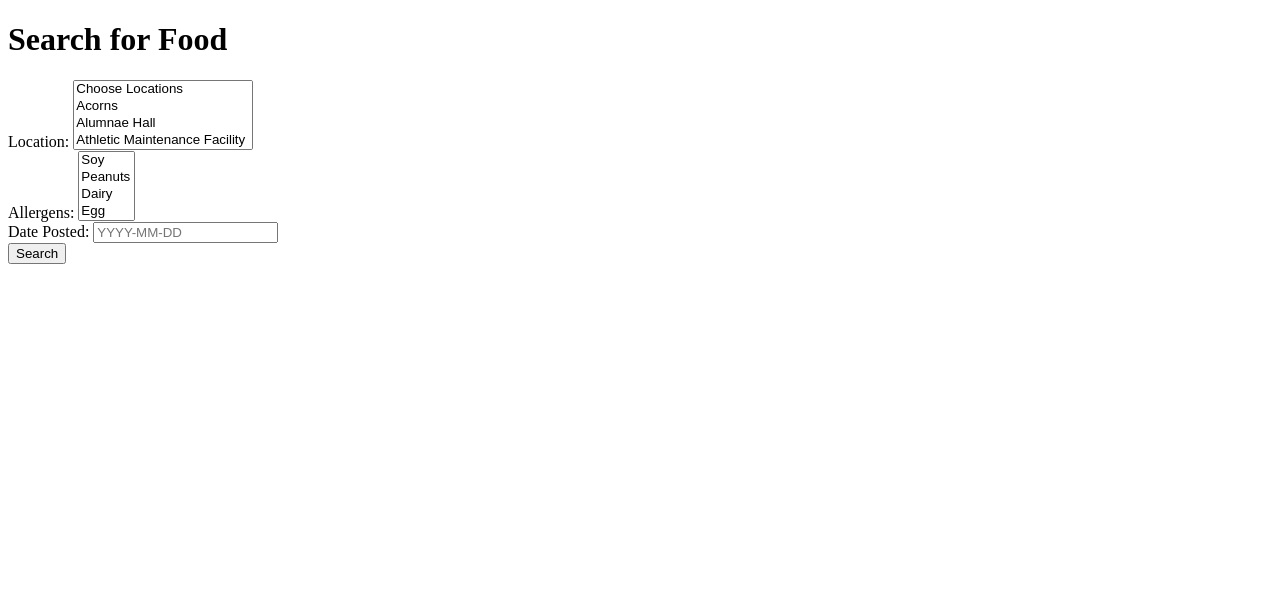
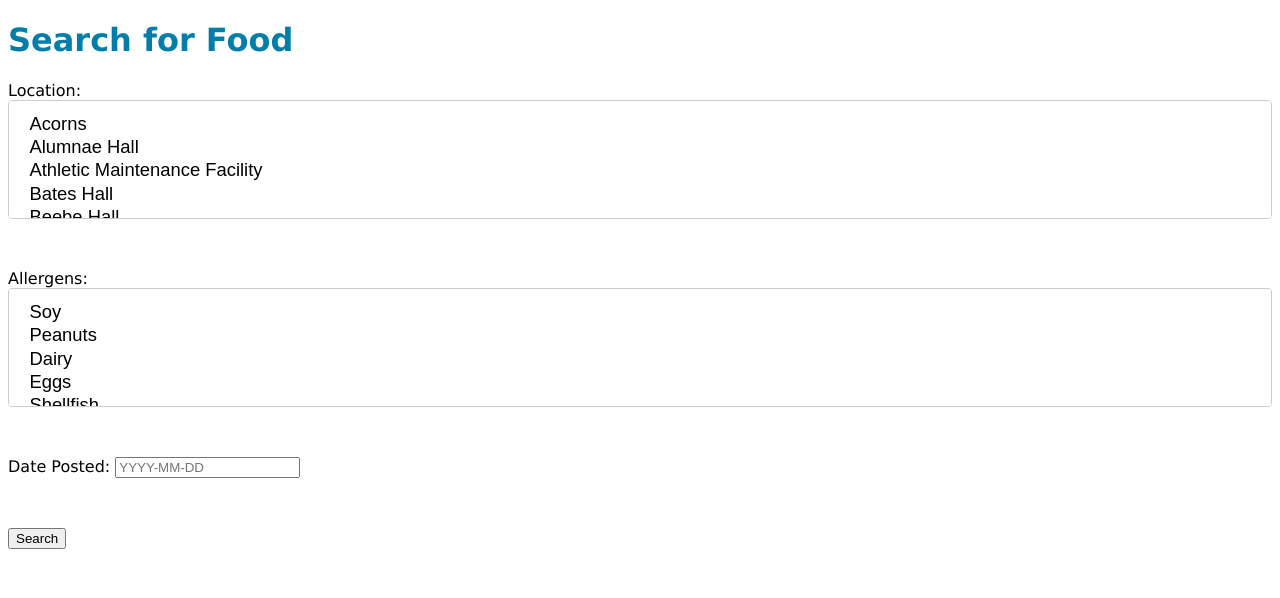
Before and after one commit to kaybr24/free-food-alert, a Flask app: page /search/ in a window 1280 px wide. Shown: the top 598 px of the page. Run offline with Flask 3, Linux system fonts and the light colour scheme.

Commit message:
made search form code better and added in css

```diff
--- a/app.py
+++ b/app.py
@@ -29,6 +29,24 @@
 @app.route('/search/', methods = ['GET', 'POST'])
 def search_posts():
     conn = dbi.connect()
+    locations=['Acorns', 'Alumnae Hall', 'Athletic Maintenance Facility', 'Bates Hall',
+    'Beebe Hall', 'Billings', 'Boathouse', 'Campus Police Headquarters', 'Cazenove Hall',
+    'Cedar Lodge', 'Cervantes', 'Cheever House', 'Child Study Center', 'Claflin Hall',
+    'Collins Cinema', 'Continuing Education Office', 'Davis Hall', 'Davis Museum',
+    'Davis Parking Facility', 'Day Care Center', 'Distribution Center', 'Dower House',
+    'East Lodge', 'Fiske House', 'Founders Hall', 'Freeman Hall', 'French House - Carriage',
+    'French House - Main', 'Golf House', 'Green Hall', 'Grounds', 'Hallowell House', 'Harambee House',
+    'Hemlock', 'Homestead', 'Horton House', 'Instead', 'Jewett Art Center', 'Keohane Sports Center',
+    'Lake House', 'Library', 'Lulu Chow Wang Campus Center', 'Margaret Ferguson Greenhouses',
+    'McAfee Hall', 'Motor Pool', 'Munger Hall', 'Nehoiden House', 'Observatory', 'Orchard Apts',
+    'Pendleton Hall East', 'Pendleton Hall West', 'Physical Plant', 'Pomeroy Hall',
+    "President's House", 'Ridgeway Apts', 'Schneider Center', 'Science Center', 'Service Building',
+    'Severance Hall', 'Shafer Hall', 'Shakespeare', 'Shepard House', 'Simpson Hall', 'Simpson West',
+    'Slater International Center', 'Stone Center', 'Stone Hall', 'Tower Court East', 'Tower Court West',
+     'Trade Shops Building', 'Tau Zeta Epsilon', 'Waban House', 'Weaver House', 'Webber Cottage',
+     'Wellesley College Club', 'West Lodge', 'Whitin House', 'Zeta Alpha House']
+
+    possible_allergens = ['Soy', 'Peanuts', 'Dairy', 'Eggs', 'Shellfish', 'Nuts', 'Sesame']
     if request.method == 'POST':
         location = request.form.getlist('location')
         allergens = request.form.getlist('allergens')
@@ -39,7 +57,7 @@
                                 'date_posted': date_posted}
         data = search.search_for_post(conn, search_information)
         return render_template('search_results.html', data=data)
-    return render_template('search_form.html')
+    return render_template('search_form.html', locations=locations, possible_allergens=possible_allergens)
 
 
 if __name__ == '__main__':
--- a/static/style.css
+++ b/static/style.css
@@ -8,6 +8,25 @@
     --font-family: Verdana;
     font-family: var(--font-family)
 }
+
+.location-menu {
+    min-width: 350px;
+  }
+
+  select {
+    appearance: none;
+    /* safari */
+    -webkit-appearance: none;
+    /* other styles for aesthetics */
+    width: 100%;
+    font-size: 1.15rem;
+    padding: 0.675em 6em 0.675em 1em;
+    background-color: #fff;
+    border: 1px solid #caced1;
+    border-radius: 0.25rem;
+    color: #000;
+    cursor: pointer;
+  }
 
 /* For flashed messages; make them stand out using red and italics */
 
--- a/templates/search_form.html
+++ b/templates/search_form.html
@@ -3,17 +3,27 @@
 <head>
     <meta charset="UTF-8">
     <meta name="viewport" content="width=device-width, initial-scale=1.0">
+    <link rel='stylesheet' href="{{url_for('static', filename = 'style.css')}}">
+
     <title>Search</title>
+
+    <style>
+        label, select, input {
+            margin-bottom: 50px; /* Adjust the value as needed */
+        }
+    </style>
 
 </head>
 <body>
     <h1>Search for Food</h1>
     <form method="post" action="/search/">
-
-
+        <div class="location-menu">
         <label for="location">Location:</label>
         <select name="location" multiple>
-            <option value="none">Choose Locations</option>
+            {% for l in locations %}
+            <option value="{{ l }}">{{ l }}</option>
+            {% endfor %}
+            <!-- <option value="none">Choose Locations</option>
             <option value="Acorns">Acorns</option>
             <option value="Alumnae Hall">Alumnae Hall</option>
             <option value="Athletic Maintenance Facility">Athletic Maintenance Facility</option>
@@ -36,17 +46,27 @@
             <option value="Day Care Center">Day Care Center</option>
             <option value="Distribution Center">Distribution Center</option>
             <option value="Dower House">Dower House</option>
+            <option value="East Lodge">East Lodge</option>
+            <option value="Fiske House">Fiske House</option>
+            <option value="Founders Hall">Founders Hall</option>
+            <option value="Freeman Hall">Freeman Hall</option> -->
+
+
+
         </select><br>
-
+    </div>
 
         <label for="allergens">Allergens:</label>
         <select name="allergens" multiple>
-            <option value="Soy">Soy</option>
+            {% for a in possible_allergens %}
+            <option value="{{ a }}">{{ a }}</option>
+            {% endfor %}
+            <!-- <option value="Soy">Soy</option>
             <option value="Peanuts">Peanuts</option>
             <option value="Dairy">Dairy</option>
             <option value="Egg">Egg</option>
             <option value="Shellfish">Shellfish</option>
-            <option value="Nuts">Nuts</option>
+            <option value="Nuts">Nuts</option> -->
         </select><br>
 
         <label for="date_posted">Date Posted:</label>
```
